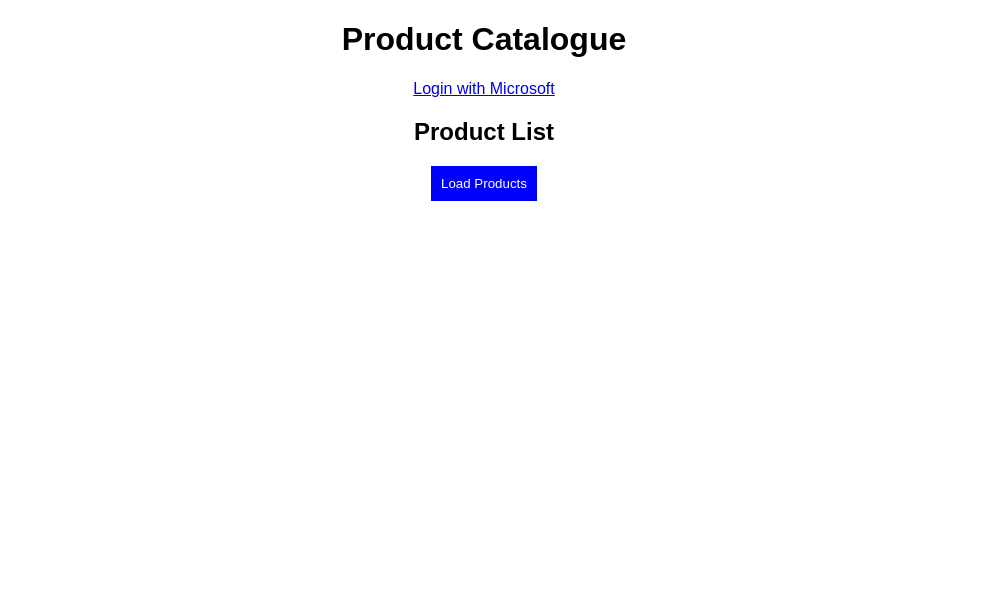
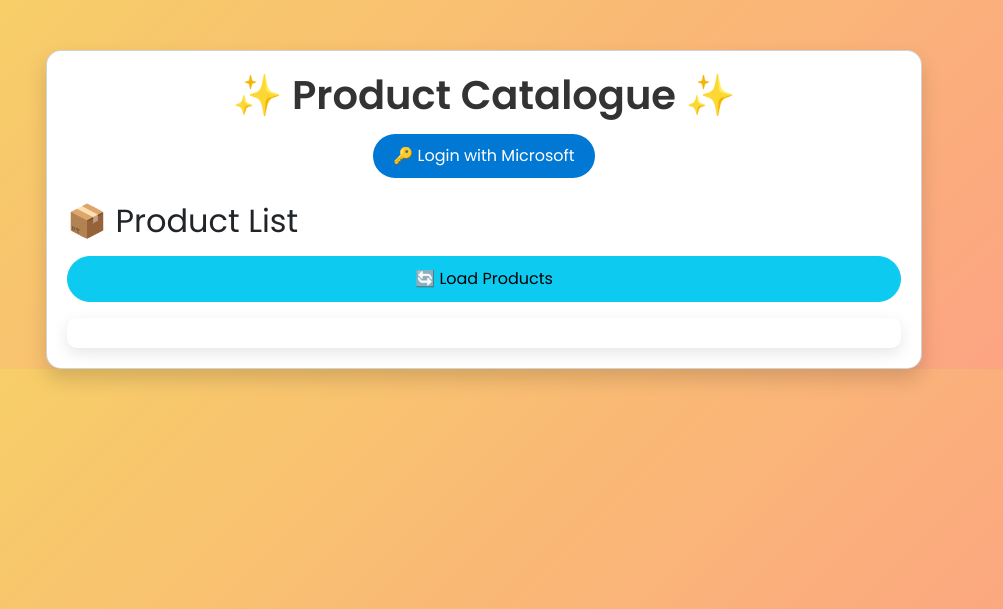
Before and after one commit to Dhruv2605/product_catalogue_ell887, a Flask app: page / in a window 1280 px wide. Shown: the top 609 px of the page, without its empty margins (156-1159 px from the left). Run offline with Flask 3, Linux system fonts and the light colour scheme.

Commit message:
Updates for UI

```diff
--- a/templates/index.html
+++ b/templates/index.html
@@ -4,35 +4,123 @@
     <meta charset="UTF-8">
     <meta name="viewport" content="width=device-width, initial-scale=1.0">
     <title>Product Catalogue</title>
-    <link rel="stylesheet" href="{{ url_for('static', filename='style.css') }}">
+
+    <!-- Bootstrap 5 -->
+    <link href="https://cdn.jsdelivr.net/npm/bootstrap@5.3.0/dist/css/bootstrap.min.css" rel="stylesheet">
+    <!-- Google Fonts -->
+    <link href="https://fonts.googleapis.com/css2?family=Poppins:wght@300;400;600&display=swap" rel="stylesheet">
+    <!-- Custom Styles -->
+    <style>
+        body {
+            background: linear-gradient(135deg, #f6d365, #fda085);
+            font-family: 'Poppins', sans-serif;
+        }
+        .container {
+            max-width: 900px;
+            margin: auto;
+            padding-top: 50px;
+        }
+        .card {
+            border-radius: 15px;
+            box-shadow: 0 10px 20px rgba(0, 0, 0, 0.15);
+            background: white;
+            padding: 20px;
+        }
+        h1 {
+            font-weight: 600;
+            color: #333;
+            text-align: center;
+            margin-bottom: 15px;
+        }
+        .btn {
+            border-radius: 50px;
+            padding: 10px 20px;
+            transition: all 0.3s;
+        }
+        .btn-primary {
+            background-color: #0078D4;
+            border: none;
+        }
+        .btn-primary:hover {
+            background-color: #005ea6;
+        }
+        .btn-danger {
+            background-color: #d9534f;
+            border: none;
+        }
+        .btn-danger:hover {
+            background-color: #c9302c;
+        }
+        .product-form input {
+            border-radius: 10px;
+        }
+        .product-list {
+            background: #fff;
+            border-radius: 10px;
+            padding: 15px;
+            box-shadow: 0 5px 15px rgba(0, 0, 0, 0.1);
+        }
+        .list-group-item {
+            display: flex;
+            justify-content: space-between;
+            align-items: center;
+            border-radius: 10px;
+            padding: 10px 15px;
+            transition: all 0.3s;
+        }
+        .list-group-item:hover {
+            background: #f8f9fa;
+        }
+    </style>
 </head>
 <body>
-    <h1>Product Catalogue</h1>
+
+<div class="container">
+    <div class="card">
+        <h1>✨ Product Catalogue ✨</h1>
 
         {% if user %}
-        <p>Welcome, {{ user['name'] }}!</p>
-        <a href="{{ url_for('logout') }}">Logout</a>
+            <div class="text-center mb-3">
+                <p>👋 Welcome, <strong>{{ user['name'] }}</strong>!</p>
+                <a href="{{ url_for('logout') }}" class="btn btn-danger">Logout</a>
+            </div>
         {% else %}
-        <a href="{{ url_for('login') }}">Login with Microsoft</a>
+            <div class="text-center">
+                <a href="{{ url_for('login') }}" class="btn btn-primary">🔑 Login with Microsoft</a>
+            </div>
         {% endif %}
 
         {% if user %}
-        <h2>Add a New Product</h2>
-        <form id="productForm">
-            <label>Name:</label>
-            <input type="text" id="name" required>
-            <label>Category:</label>
-            <input type="text" id="category" required>
-            <label>Price:</label>
-            <input type="number" id="price" required>
-            <button type="submit">Add Product</button>
+            <h2 class="mt-4">➕ Add a New Product</h2>
+            <form id="productForm" class="product-form">
+                <div class="mb-3">
+                    <label class="form-label">Product Name:</label>
+                    <input type="text" id="name" class="form-control" required placeholder="Enter product name">
+                </div>
+                <div class="mb-3">
+                    <label class="form-label">Category:</label>
+                    <input type="text" id="category" class="form-control" required placeholder="Enter category">
+                </div>
+                <div class="mb-3">
+                    <label class="form-label">Price ($):</label>
+                    <input type="number" id="price" class="form-control" required placeholder="Enter price">
+                </div>
+                <button type="submit" class="btn btn-success w-100">✔️ Add Product</button>
             </form>
         {% endif %}
 
-    <h2>Product List</h2>
-    <button onclick="fetchProducts()">Load Products</button>
-    <ul id="productList"></ul>
+        <h2 class="mt-4">📦 Product List</h2>
+        <button onclick="fetchProducts()" class="btn btn-info w-100 mt-2">🔄 Load Products</button>
 
+        <div class="product-list mt-3">
+            <ul id="productList" class="list-group"></ul>
+        </div>
+    </div>
+</div>
+
+<!-- Bootstrap 5 JS -->
+<script src="https://cdn.jsdelivr.net/npm/bootstrap@5.3.0/dist/js/bootstrap.bundle.min.js"></script>
 <script src="{{ url_for('static', filename='script.js') }}"></script>
+
 </body>
 </html>
```
Lines whose indentation alone changed are shown as unchanged.
